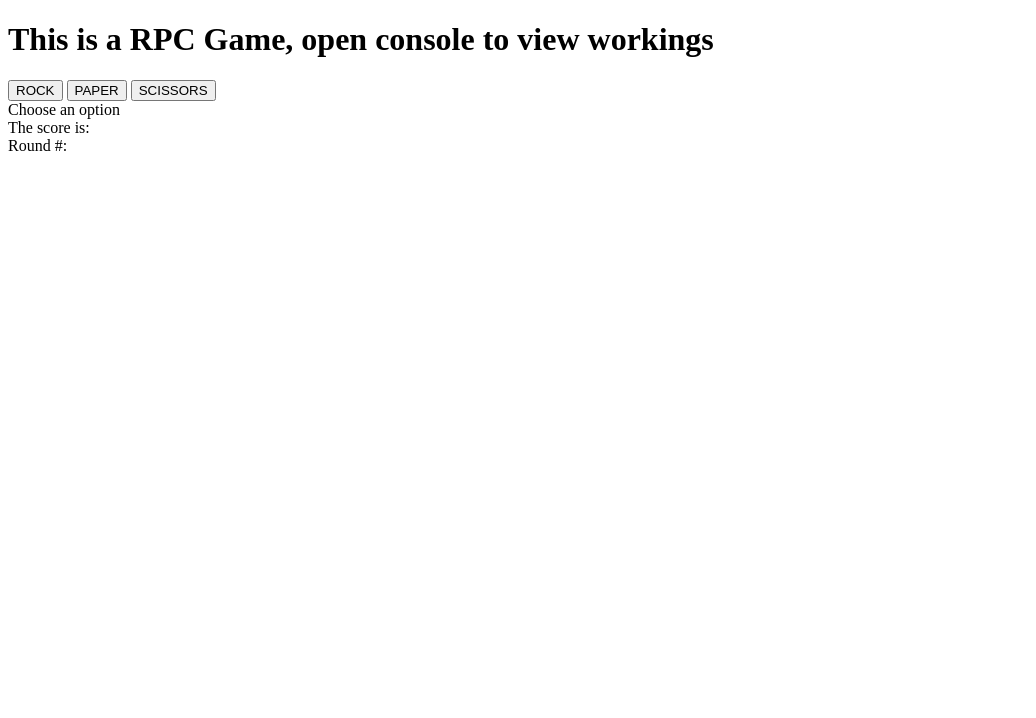
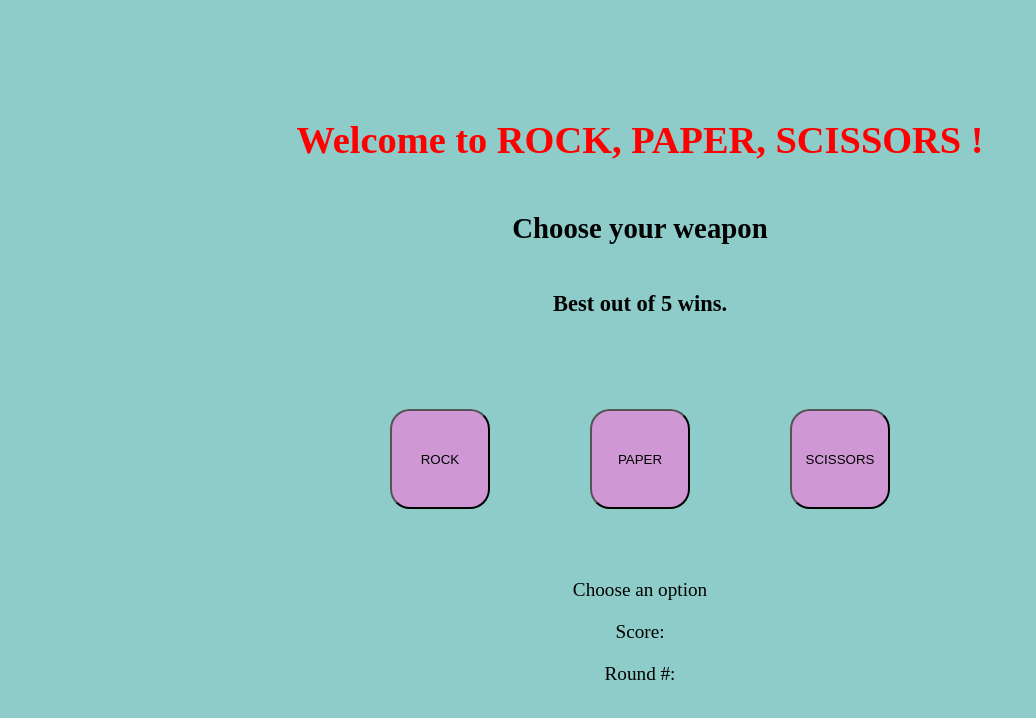
Before and after one commit to DewaldFourie/rock-paper-scissors-Odin, a plain HTML site: page index.html in a window 1280 px wide. Shown: the whole page, without its empty margins (0-1036 px from the left). Drawn offline with Linux system fonts and the light colour scheme.

Commit message:
new basic css elemnts added for display

```diff
--- a/index.html
+++ b/index.html
@@ -4,15 +4,22 @@
     <meta charset="UTF-8">
     <meta http-equiv="X-UA-Compatible" content="IE=edge">
     <meta name="viewport" content="width=device-width, initial-scale=1.0">
+    <link rel="stylesheet" href="styles.css">
     <title>RPS</title>
 </head>
 <body>
-    <h1>This is a RPC Game, open console to view workings</h1>
-    <button id="rock">ROCK</button>
-    <button id="paper">PAPER</button>
-    <button id="scissors">SCISSORS</button>
+    <div class="headings">
+    <h1>Welcome to ROCK, PAPER, SCISSORS !</h1>
+    <h2>Choose your weapon</h2>
+    <h3>Best out of 5 wins.</h3>
+    </div>
+    <div class="btnbox">
+        <button class="btn" id="rock">ROCK</button>
+        <button class="btn" id="paper">PAPER</button>
+        <button class="btn" id="scissors">SCISSORS</button>
+    </div>
     <div id="display">Choose an option</div>
-    <div id="score">The score is: </div>
+    <div id="score">Score: </div>
     <div id="round">Round #: </div>
     <div id="final"></div>
     <script src="script.js"></script>
--- a/script.js
+++ b/script.js
@@ -57,7 +57,7 @@ function game() {
         let result = playRound(playerSelection, computerSelection)
         console.log(result[0]);
         dispDiv.textContent = result[0]
-        scoreDiv.textContent = "The score is: " + (score += result[1]);
+        scoreDiv.textContent = "Score: " + (score += result[1]);
         round == round++
         roundDiv.textContent = "Round No. " + round + " out of 5."
         if ( round == 5 && score < 3){
@@ -75,7 +75,7 @@ function game() {
         let result = playRound(playerSelection, computerSelection)
         console.log(result[0]);
         dispDiv.textContent = result[0]
-        scoreDiv.textContent = "The score is: " + (score += result[1]);
+        scoreDiv.textContent = "Score: " + (score += result[1]);
         round == round++
         roundDiv.textContent = "Round No. " + round + " out of 5."
         if ( round == 5 && score < 3){
@@ -93,7 +93,7 @@ function game() {
         let result = playRound(playerSelection, computerSelection)
         console.log(result[0]);
         dispDiv.textContent = result[0]
-        scoreDiv.textContent = "The score is: " + (score += result[1]);
+        scoreDiv.textContent = "Score: " + (score += result[1]);
         round == round++
         roundDiv.textContent = "Round No. " + round + " out of 5."
         if ( round == 5 && score < 3){
--- /dev/null
+++ b/styles.css
@@ -0,0 +1,42 @@
+
+body {
+    display: flex;
+    flex-direction: column;
+    align-items: center;
+    background-color: rgb(141, 204, 201);
+}
+
+.headings {
+    display: flex;
+    flex-direction: column;
+    align-items: center;
+}
+
+h1 {
+    margin-top: 100px;
+    color: red;
+}
+
+
+.btnbox {
+    display: flex;
+    justify-content: space-between;
+    gap: 100px;
+    margin: 50px 0;
+}
+
+.btn {
+    height: 100px;
+    width: 100px;
+    border-radius: 20%;
+    background-color: rgb(207, 152, 213);
+}
+
+.btn:active{
+    background-color: red;
+}
+
+div {
+    font-size: larger;
+    padding: 10px 10px;
+}
```
